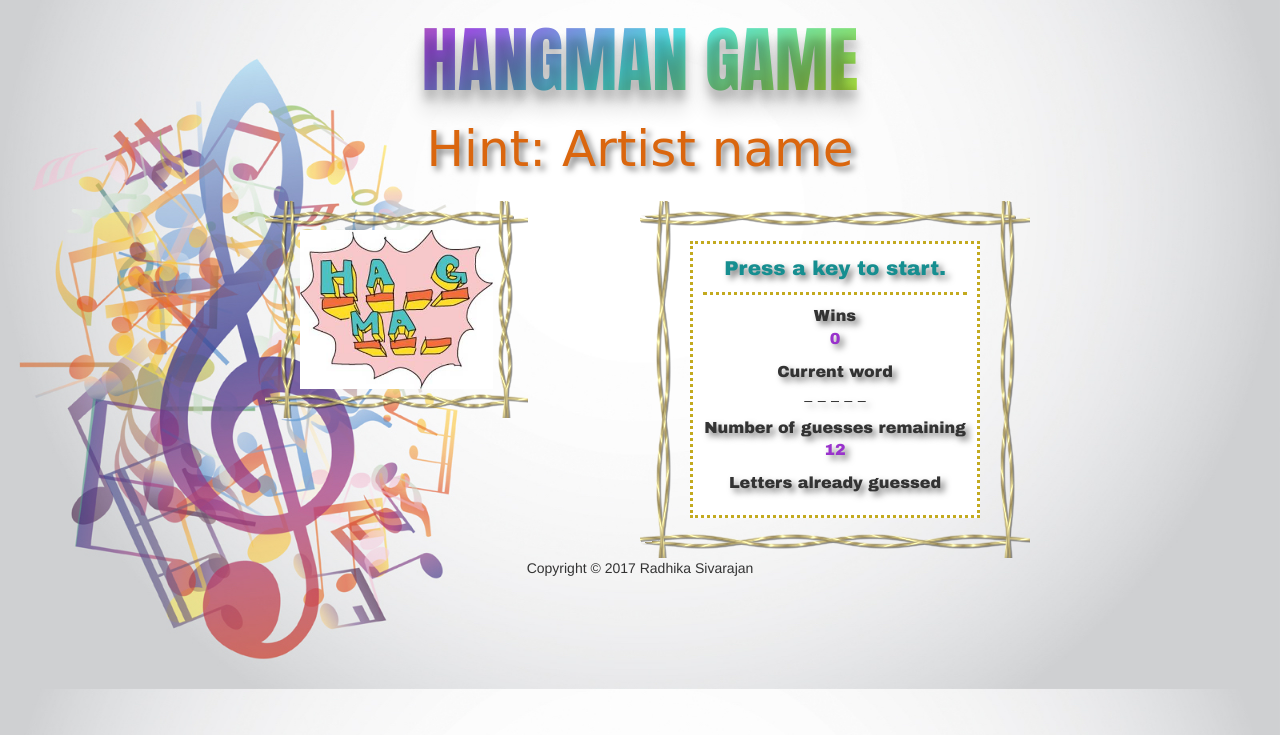
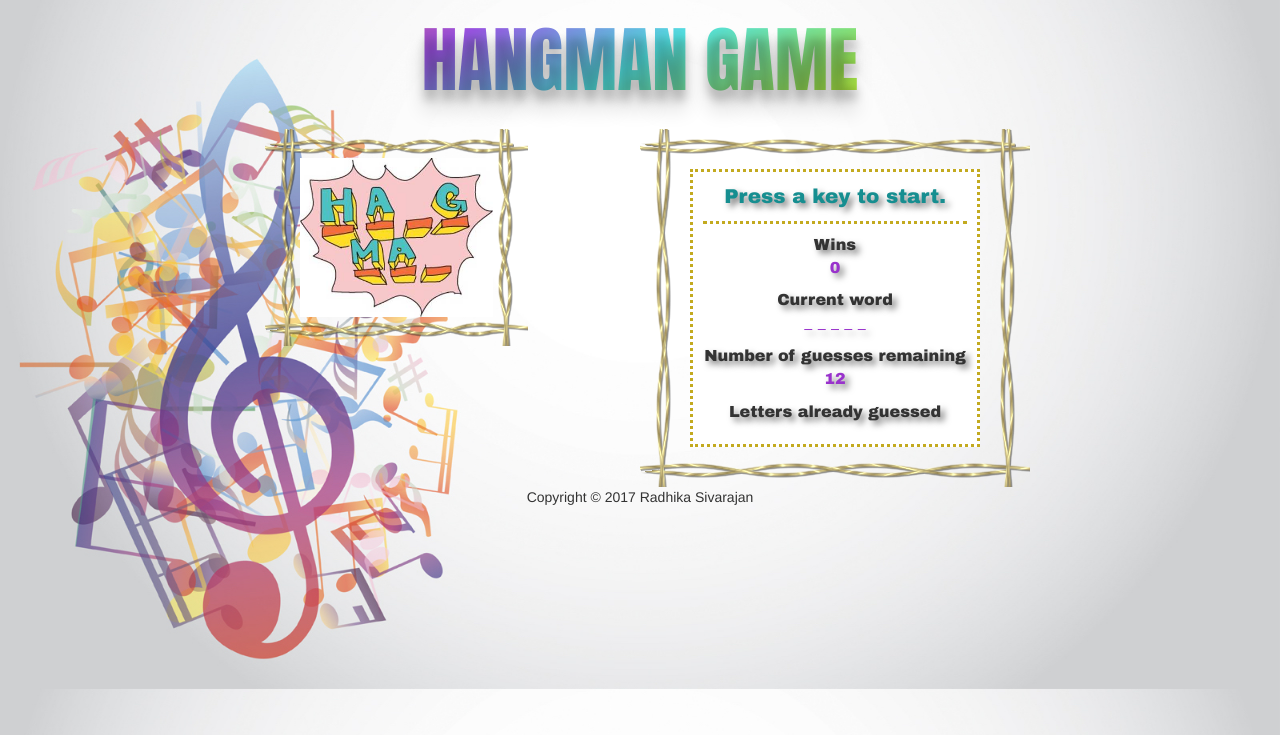
Before and after one commit to radhika-sivarajan/Hangman-Game, a PHP site: page / in a window 1280 px wide. Shown: the top 735 px of the page. Run offline with PHP 8.4, Linux system fonts and the light colour scheme.

Commit message:
Updated files

```diff
--- a/assets/css/style.css
+++ b/assets/css/style.css
@@ -49,7 +49,7 @@ h1.titles{
     font-size: 20px;
 }
 
-#win-count, #no-guess, #guessed-letters {
+#win-count, #no-guess, #guessed-letters,#current-word {
 	color: darkorchid;
 }
 
--- a/index.html
+++ b/index.html
@@ -19,7 +19,7 @@
 			</div>
 		</div>
 
-		<div class="row text-center" id="artist-name">Hint: Artist name</div>
+		<div class="row text-center" id="artist-name"></div>
 
 		<div class="row">
 			<div class="col-md-3 col-md-offset-2">
```
